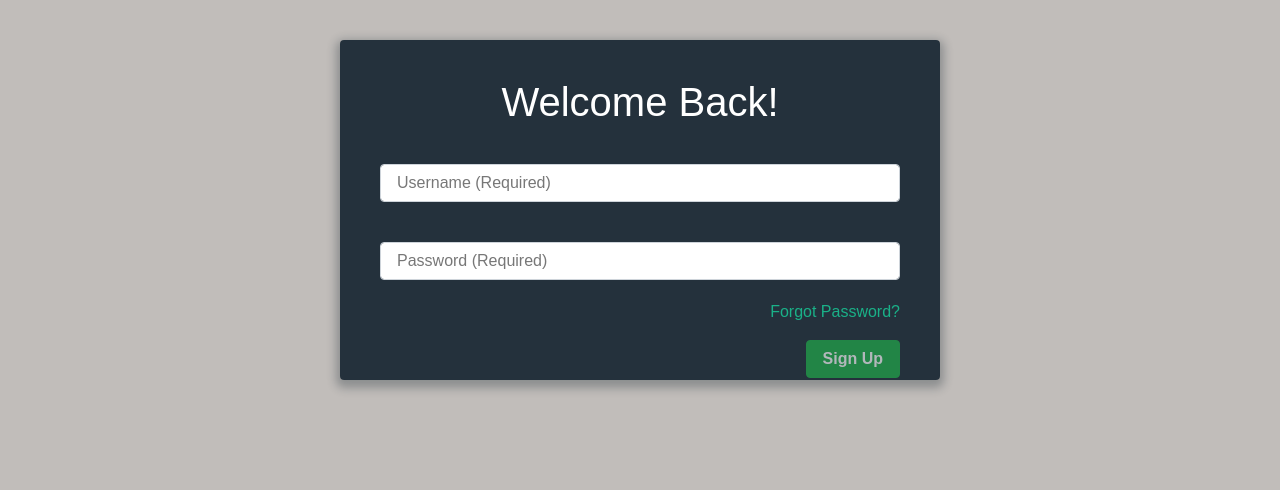
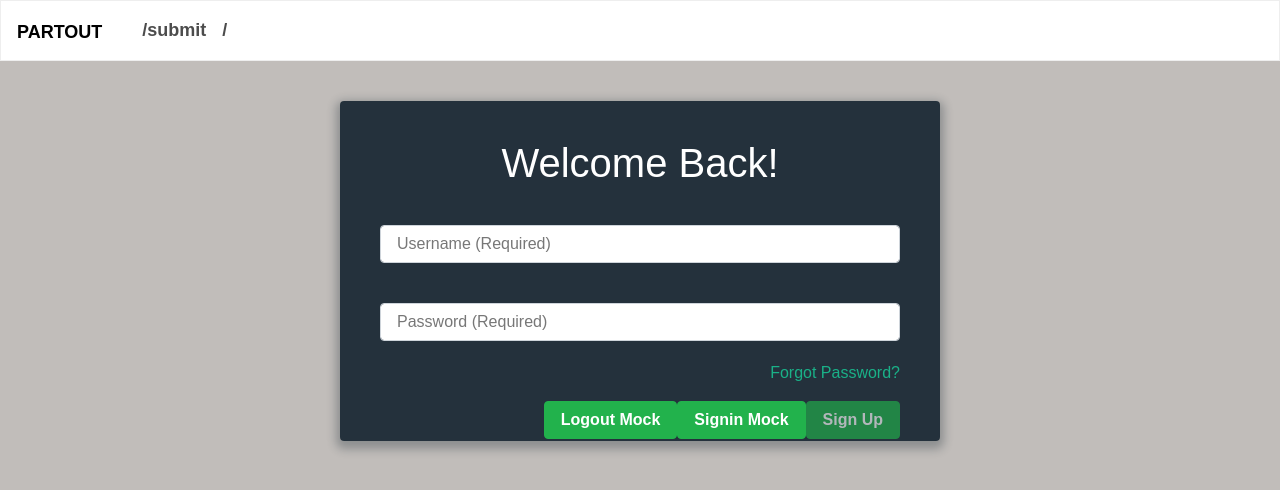
Before and after one commit to AScriver/part-out, a React (Create React App) app in the folder client/: page /login in a window 1280 px wide. Shown: the top 490 px of the page. Built offline with nearby package versions, Linux system fonts and the light colour scheme; no server answers; a web font is replaced by a local one.

Commit message:
Integrating Redux

```diff
--- a/client/package.json
+++ b/client/package.json
@@ -9,8 +9,11 @@
     "bootstrap": "^4.1.3",
     "react": "^16.0.0",
     "react-dom": "^16.0.0",
+    "react-redux": "^6.0.0",
     "react-router-dom": "^4.3.1",
-    "react-scripts": "1.0.14"
+    "react-scripts": "1.0.14",
+    "redux": "^4.0.1",
+    "redux-actions": "^2.6.4"
   },
   "scripts": {
     "start": "react-scripts start",
--- a/client/src/App.jsx
+++ b/client/src/App.jsx
@@ -1,45 +1,50 @@
+import { Switch, Route } from "react-router-dom";
+import NavbarFix from './components/NavbarFix';
 import React, { Component } from "react";
-import { Switch, Route } from "react-router-dom";
-import Home from "./pages/Home/Home";
+import Navbar from './components/Navbar';
+import Restrict from "./pages/Restrict";
 import NoMatch from "./pages/NoMatch";
-import Posts from "./pages/Posts";
 import SignUp from "./pages/SignUp";
 import LogIn from "./pages/LogIn";
-import Submit from "./pages/Submit";
-import PrivateRoute from "./components/PrivateRoute";
 import API from './utils/API';
 import "./App.css";
 
+import store from './state';
+import { Provider } from "react-redux";
+
 class App extends Component {
-  state = {
-    user: ""
-  };
+  // state = {
+  //   user: ""
+  // };
 
-  componentDidMount() {
-    this.getUser();
-  }
+  // componentDidMount() {
+  //   this.getUser();
+  // }
 
-  getUser = () => {
-    API.getUser()
-      .then(res => {
-        this.setState({
-          user: res.data.username //this response is sending back a password, change to only send necessary information
-        });
-      })
-      .catch(err => console.log(err));
-  };
+  // getUser = () => {
+  //   API.getUser()
+  //     .then(res => {
+  //       this.setState({
+  //         user: res.data.username //this response is sending back a password, change to only send necessary information
+  //       });
+  //     })
+  //     .catch(err => console.log(err));
+  // };
 
   render() {
     return (
+      <Provider store={store}>
       <div>
+        <Navbar />
+        <NavbarFix />
         <Switch>
-          {/* Home is getting user here. Maybe use home as an alternative App.js? */}
-          <Route exact path="/" render={() => <Home user={this.state.user}/>}/>
+          <Route exact path="/" render={() => <Restrict user={this.state.user}/>}/>
           <Route exact path="/signup" component={SignUp} />
           <Route exact path="/login" component={LogIn} />
           <Route component={NoMatch} />
         </Switch>
       </div>
+      </Provider>
     );
   }
 }
--- a/client/src/components/Navbar/index.js
+++ b/client/src/components/Navbar/index.js
@@ -14,15 +14,24 @@ class Navbar extends Component {
     render() {
         return (
         <div>
-            <nav class="navbar fixed-top navbar-expand-lg navbar-light bg-light">
+            <nav className="navbar fixed-top navbar-expand navbar-light bg-light">
                 <Link to="/" className="navbar-brand"> PartOut </Link>
-                <div class="collapse navbar-collapse" id="navbarSupportedContent">
-                    <ul class="navbar-nav nav-pills nav-fill ml-auto">
-                        <li class="nav-item">
+                <div className="collapse navbar-collapse" id="navbarSupportedContent">
+                    <ul className="navbar-nav nav-pills nav-fill">
+                    <li className="nav-item">
+                            <Link to="/" className="nav-link">{this.props.user}</Link>
+                        </li>
+                        {/* <li className="nav-item">
                             <Link to="/" className="nav-link"> My Parts </Link>
                         </li>
                         <li class="nav-item">
                             <Link to="/" className="nav-link"> Logout </Link>
+                        </li> */}
+                        <li class="nav-item">
+                            <Link to="/submit" className="nav-link"> /submit </Link>
+                        </li>
+                        <li class="nav-item">
+                            <Link to="/" className="nav-link"> / </Link>
                         </li>
                     </ul>
                 </div>
--- a/client/src/pages/Home/Home.js
+++ /dev/null
@@ -1,21 +0,0 @@
-import React, { Component } from "react";
-import { Redirect } from "react-router-dom";
-import Posts from "../Posts";
-
-class Home extends Component {
-    render(props) {
-        return (
-            <div>
-                {(this.props.user != undefined) ? (
-                    <h1>Wecome {this.props.user}</h1>
-                ) : (
-                    <Redirect to={{
-                        pathname: "/signup"
-                      }} />
-                )}
-            </div>
-            );
-    };
-};
-
-export default Home;
--- a/client/src/pages/LogIn/index.js
+++ b/client/src/pages/LogIn/index.js
@@ -1,6 +1,8 @@
 import React, { Component } from 'react';
+import { connect } from "react-redux";
 import { Input, FormBtn } from "../../components/Form";
 import API from '../../utils/API';
+import { signin, signout } from "../../state/auth/actions";
 import "./index.css";
 
 class LogIn extends Component {
@@ -24,24 +26,9 @@ class LogIn extends Component {
       password: this.state.password
     }).then(resp => {
       // console.log(resp);
-      window.location.replace(resp.data)
+      window.location.replace(resp.data);
     }).catch(function (error) {
-      if (error.response) {
-        // The request was made and the server responded with a status code
-        // that falls out of the range of 2xx
-        console.log(error.response.data);
-        console.log(error.response.status);
-        console.log(error.response.headers);
-      } else if (error.request) {
-        // The request was made but no response was received
-        // `error.request` is an instance of XMLHttpRequest in the browser and an instance of
-        // http.ClientRequest in node.js
-        console.log(error.request);
-      } else {
-        // Something happened in setting up the request that triggered an Error
-        console.log('Error', error.message);
-      }
-      console.log(error.config);
+      console.log(error);
     });
   }
 
@@ -85,6 +72,21 @@ class LogIn extends Component {
               onClick={this.handleFormSubmit}
               >Sign Up</FormBtn>
 
+              <FormBtn
+              className="button button-block"
+              onClick={(e)=>{
+                e.preventDefault();
+                this.props.signinButton();
+              }}>Signin Mock</FormBtn>
+
+              <FormBtn
+              className="button button-block"
+              onClick={(e) => {
+                e.preventDefault();
+                this.props.logoutButton();
+              }}
+              >Logout Mock</FormBtn>
+
             </form>
 
           </div>
@@ -93,4 +95,28 @@ class LogIn extends Component {
   }
 }
 
-export default LogIn;
+
+// authenticated is props.authenticated
+const mapStateToProps = state => {
+  return {
+    authenticated: state.auth.signin
+  };
+};
+
+function mapDispatchToProps(dispatch){
+  return {
+    signinButton() {
+      dispatch(signin({
+        user: {
+          name: "Austin"
+        },
+        token: "token!!!!"
+      }));
+    },
+    logoutButton(){
+      dispatch(signout());
+    }
+  }
+}
+
+export default connect(mapStateToProps, mapDispatchToProps)(LogIn);
--- a/client/src/pages/Posts/index.js
+++ b/client/src/pages/Posts/index.js
@@ -98,8 +98,7 @@ class Posts extends Component {
     render() {
         return (
             <div>
-                <Navbar />
-                <NavbarFix />
+                <Navbar  user={this.props.user}/>
                 <div className="container-fluid">
                     <div className="row">
                         <Sidebar />
--- /dev/null
+++ b/client/src/pages/Restrict/index.js
@@ -0,0 +1,23 @@
+import React, { Component } from "react";
+import { Switch, Redirect, Route } from "react-router-dom";
+import Posts from "../Posts";
+import Submit from "../Submit"
+
+class Restrict extends Component {
+    render() {
+        return (
+            <div>
+                {(this.props.user !== undefined) ? (
+                    <Switch>
+                        <Route exact path="/" render={() => <Posts user={this.props.user}/>} />
+                        <Route exact path="/submit" render={() => <Submit user={this.props.user}/>} />
+                    </Switch>
+                ) : (
+                    <Redirect to={{pathname: "/signup"}} />
+                )}
+            </div>
+        );
+    };
+};
+
+export default Restrict;
--- /dev/null
+++ b/client/src/state/auth/actions.js
@@ -0,0 +1,4 @@
+import { createAction } from "redux-actions";
+
+export const signin = createAction("SIGNIN");
+export const signout = createAction("SIGNOUT");
--- /dev/null
+++ b/client/src/state/auth/reducer.js
@@ -0,0 +1,21 @@
+import { handleActions } from "redux-actions";
+import { signin, signout } from "./actions";
+
+const defaultState = {
+  authenticated: false,
+  token: "",
+  user: null
+};
+
+const authReducer = handleActions({
+  [signin]: (state, action) => {
+    return {
+      user: action.payload.user,
+      authenticated: true,
+      token: action.payload.token
+    };
+  },
+  [signout]: (state, action) => defaultState
+}, defaultState);
+
+export default authReducer;
--- /dev/null
+++ b/client/src/state/index.js
@@ -0,0 +1,15 @@
+import { combineReducers, createStore } from 'redux';
+
+
+// Reducers
+import auth from "./auth/reducer";
+
+const rootReducer = combineReducers({
+  auth
+});
+
+const store = createStore(
+  rootReducer, window.__REDUX_DEVTOOLS_EXTENSION__ && window.__REDUX_DEVTOOLS_EXTENSION__()
+);
+
+export default store;
```
Also changed, not shown: client/src/state/auth/selectors.js (added), 2 other files (tests, documents, lock files or other folders).
